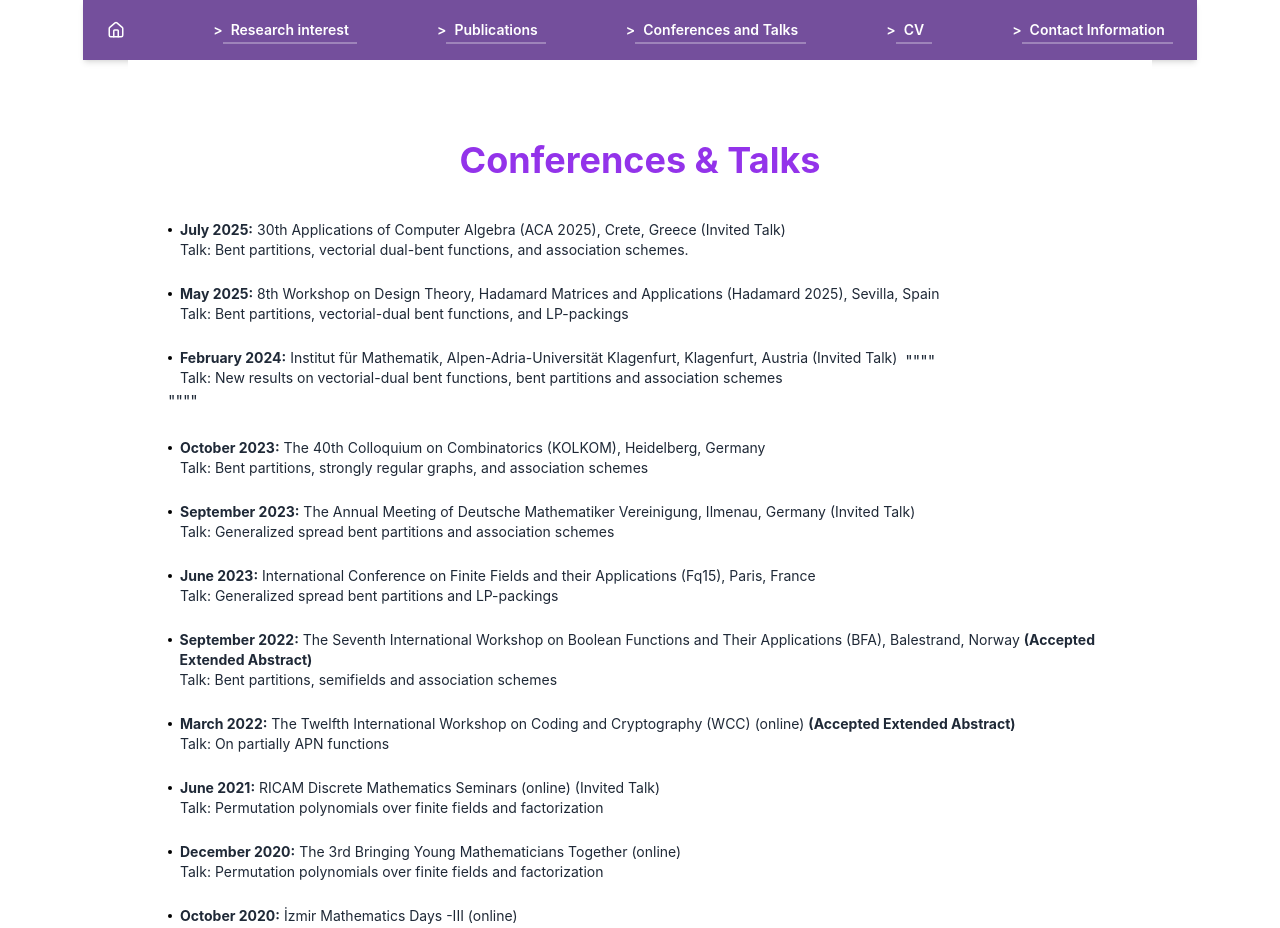
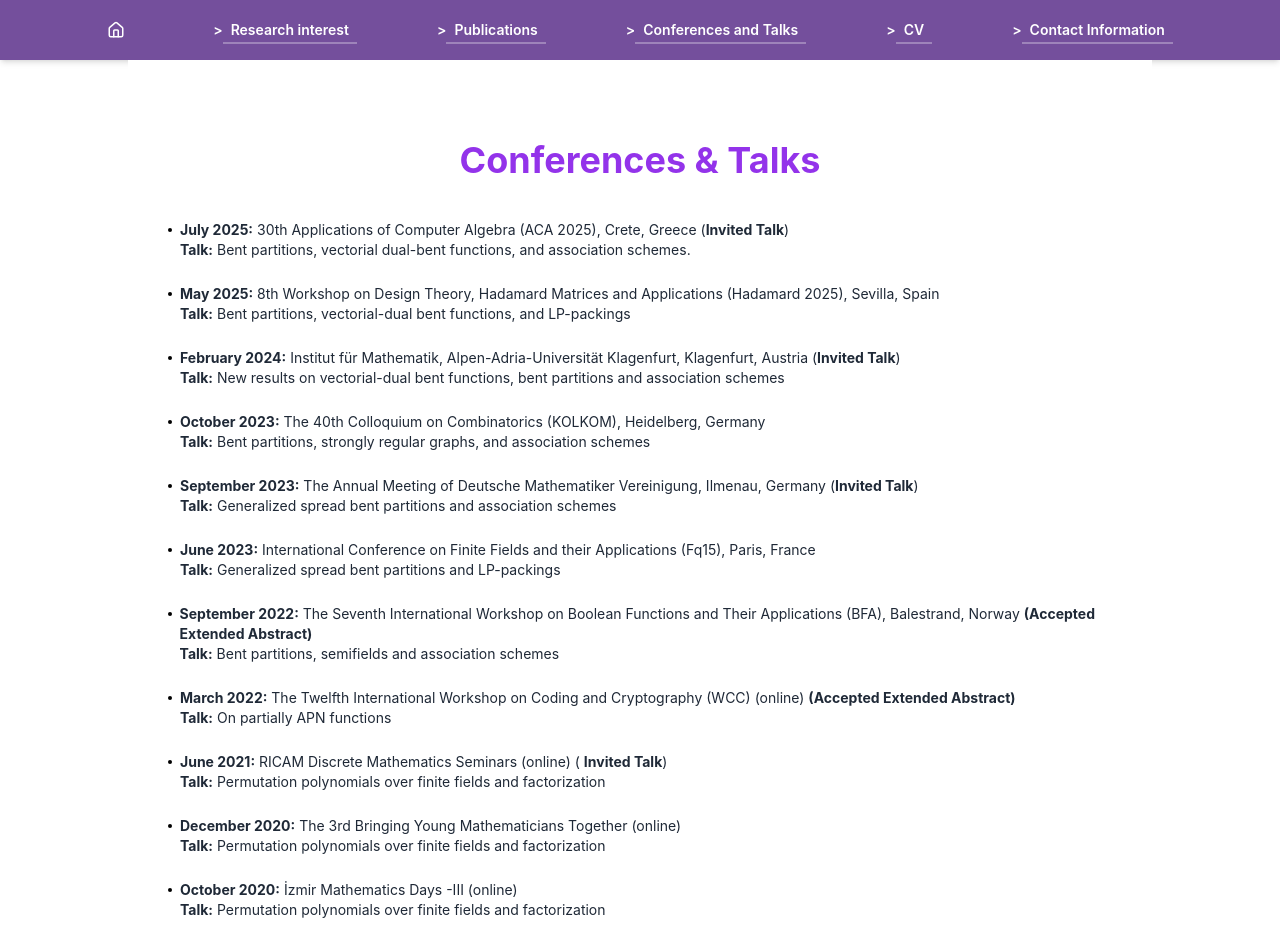
Before and after one commit to mustafa-kalayci/cv-site, a React (Create React App) app: page /conandtalks in a window 1280 px wide. Shown: the top 928 px of the page. Built offline with nearby package versions, Linux system fonts and the light colour scheme.

Commit message:
düzeltmeler

```diff
--- a/src/Conference.js
+++ b/src/Conference.js
@@ -10,78 +10,78 @@ export default function ConferencesAndTalks() {
         <li className="flex items-start gap-2">
           <span className="w-1 h-1 mt-2 rounded-full bg-black"></span>
           <p className="text-sm whitespace-pre-line">
-            <strong>July 2025:</strong> 30th Applications of Computer Algebra (ACA 2025), Crete, Greece (Invited Talk){"\n"}
-            Talk: Bent partitions, vectorial dual-bent functions, and association schemes.
+            <strong>July 2025:</strong> 30th Applications of Computer Algebra (ACA 2025), Crete, Greece (<strong>Invited Talk</strong>){"\n"}
+            <strong>Talk:</strong> Bent partitions, vectorial dual-bent functions, and association schemes.
           </p>
         </li>
         <li className="flex items-start gap-2">
           <span className="w-1 h-1 mt-2 rounded-full bg-black"></span>
           <p className="text-sm whitespace-pre-line">
             <strong>May 2025:</strong> 8th Workshop on Design Theory, Hadamard Matrices and Applications (Hadamard 2025), Sevilla, Spain{"\n"}
-            Talk: Bent partitions, vectorial-dual bent functions, and LP-packings
+            <strong>Talk:</strong> Bent partitions, vectorial-dual bent functions, and LP-packings
           </p>
         </li>
         <li className="flex items-start gap-2">
           <span className="w-1 h-1 mt-2 rounded-full bg-black"></span>
           <p className="text-sm whitespace-pre-line">
-            <strong>February 2024:</strong> Institut für Mathematik, Alpen-Adria-Universität Klagenfurt, Klagenfurt, Austria (Invited Talk){"\n"}
-            Talk: New results on vectorial-dual bent functions, bent partitions and association schemes
-          </p>""""
-        </li>""""
-        <li className="flex items-start gap-2">
-          <span className="w-1 h-1 mt-2 rounded-full bg-black"></span>
-          <p className="text-sm whitespace-pre-line">
-            <strong>October 2023:</strong> The 40th Colloquium on Combinatorics (KOLKOM), Heidelberg, Germany{"\n"}
-            Talk: Bent partitions, strongly regular graphs, and association schemes
+            <strong>February 2024:</strong> Institut für Mathematik, Alpen-Adria-Universität Klagenfurt, Klagenfurt, Austria (<strong>Invited Talk</strong>){"\n"}
+             <strong>Talk:</strong> New results on vectorial-dual bent functions, bent partitions and association schemes
           </p>
         </li>
         <li className="flex items-start gap-2">
           <span className="w-1 h-1 mt-2 rounded-full bg-black"></span>
           <p className="text-sm whitespace-pre-line">
-            <strong>September 2023:</strong> The Annual Meeting of Deutsche Mathematiker Vereinigung, Ilmenau, Germany (Invited Talk){"\n"}
-            Talk: Generalized spread bent partitions and association schemes
+            <strong>October 2023:</strong> The 40th Colloquium on Combinatorics (KOLKOM), Heidelberg, Germany{"\n"}
+            <strong>Talk:</strong> Bent partitions, strongly regular graphs, and association schemes
+          </p>
+        </li>
+        <li className="flex items-start gap-2">
+          <span className="w-1 h-1 mt-2 rounded-full bg-black"></span>
+          <p className="text-sm whitespace-pre-line">
+            <strong>September 2023:</strong> The Annual Meeting of Deutsche Mathematiker Vereinigung, Ilmenau, Germany (<strong>Invited Talk</strong>){"\n"}
+            <strong>Talk:</strong> Generalized spread bent partitions and association schemes
           </p>
         </li>
         <li className="flex items-start gap-2">
           <span className="w-1 h-1 mt-2 rounded-full bg-black"></span>
           <p className="text-sm whitespace-pre-line">
             <strong>June 2023:</strong> International Conference on Finite Fields and their Applications (Fq15), Paris, France{"\n"}
-            Talk: Generalized spread bent partitions and LP-packings
+            <strong>Talk:</strong> Generalized spread bent partitions and LP-packings
           </p>
         </li>
         <li className="flex items-start gap-2">
           <span className="w-1 h-1 mt-2 rounded-full bg-black"></span>
           <p className="text-sm whitespace-pre-line">
             <strong>September 2022:</strong> The Seventh International Workshop on Boolean Functions and Their Applications (BFA), Balestrand, Norway  <strong>(Accepted Extended Abstract)</strong>{"\n"}
-            Talk: Bent partitions, semifields and association schemes
+            <strong>Talk:</strong> Bent partitions, semifields and association schemes
           </p>
         </li>
         <li className="flex items-start gap-2">
           <span className="w-1 h-1 mt-2 rounded-full bg-black"></span>
           <p className="text-sm whitespace-pre-line">
             <strong>March 2022:</strong> The Twelfth International Workshop on Coding and Cryptography (WCC) (online) <strong> (Accepted Extended Abstract)</strong>{"\n"}
-            Talk: On partially APN functions
+            <strong>Talk:</strong> On partially APN functions
           </p>
         </li>
         <li className="flex items-start gap-2">
           <span className="w-1 h-1 mt-2 rounded-full bg-black"></span>
           <p className="text-sm whitespace-pre-line">
-            <strong>June 2021:</strong> RICAM Discrete Mathematics Seminars (online) (Invited Talk){"\n"}
-            Talk: Permutation polynomials over finite fields and factorization
+            <strong>June 2021:</strong> RICAM Discrete Mathematics Seminars (online) ( <strong>Invited Talk</strong>){"\n"}
+             <strong>Talk:</strong> Permutation polynomials over finite fields and factorization
           </p>
         </li>
         <li className="flex items-start gap-2">
           <span className="w-1 h-1 mt-2 rounded-full bg-black"></span>
           <p className="text-sm whitespace-pre-line">
             <strong>December 2020:</strong> The 3rd Bringing Young Mathematicians Together (online){"\n"}
-            Talk: Permutation polynomials over finite fields and factorization
+            <strong>Talk:</strong> Permutation polynomials over finite fields and factorization
           </p>
         </li>
         <li className="flex items-start gap-2">
           <span className="w-1 h-1 mt-2 rounded-full bg-black"></span>
           <p className="text-sm whitespace-pre-line">
             <strong>October 2020:</strong> İzmir Mathematics Days -III (online){"\n"}
-            Talk: Permutation polynomials over finite fields and factorization
+            <strong>Talk:</strong> Permutation polynomials over finite fields and factorization
           </p>
         </li>
         <li className="flex items-start gap-2">
@@ -106,14 +106,14 @@ export default function ConferencesAndTalks() {
           <span className="w-1 h-1 mt-2 rounded-full bg-black"></span>
           <p className="text-sm whitespace-pre-line">
             <strong>February 2019:</strong> Sabancı University, İstanbul, Turkey{"\n"}
-            Talk: On factorizations of some permutation polynomials over finite fields
+             <strong>Talk:</strong> On factorizations of some permutation polynomials over finite fields
           </p>
         </li>
         <li className="flex items-start gap-2">
           <span className="w-1 h-1 mt-2 rounded-full bg-black"></span>
           <p className="text-sm whitespace-pre-line">
             <strong>May 2018:</strong> XX. Antalya Algebra Days, İzmir, Turkey{"\n"}
-            Talk: On factorizations of some permutation polynomials over finite fields
+             <strong>Talk:</strong> On factorizations of some permutation polynomials over finite fields
           </p>
         </li>
         <li className="flex items-start gap-2">
--- a/src/Nav.js
+++ b/src/Nav.js
@@ -10,7 +10,7 @@ export default function Nav() {
   ];
 
   return (
-    <nav className="bg-midnight   mx-auto px-6 py-4 shadow-md">
+    <nav className="bg-midnight    px-6 py-4 shadow-md">
       <ol className="flex flex-wrap justify-center items-center space-x-20 text-sm text-white font-semibold">
         <li className="flex items-center">
           <a href="#"><Link to="/">
```
